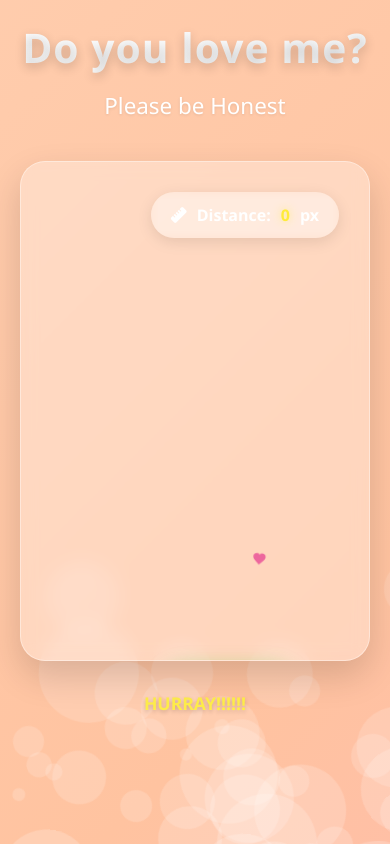
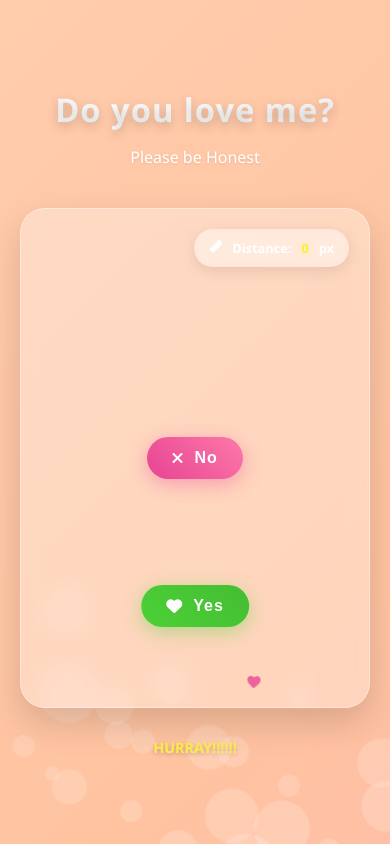
Before and after one commit to tanjim-t1g/myloveforyou, a plain HTML site: page index.html in a window 390 px wide. Drawn offline with Linux system fonts and the light colour scheme.

Commit message:
Update index.html

```diff
--- a/index.html
+++ b/index.html
@@ -2,6 +2,7 @@
 <html lang="en">
 <head>
   <meta charset="UTF-8">
+  <meta name="viewport" content="width=device-width, initial-scale=1.0">
   <title>Pink Love Confession</title>
   <link rel="stylesheet" href="https://cdnjs.cloudflare.com/ajax/libs/font-awesome/6.4.0/css/all.min.css">
   <style>
@@ -14,8 +15,11 @@
     body {
       font-family: 'Segoe UI', Tahoma, Geneva, Verdana, sans-serif;
       min-height: 100vh;
-      overflow: hidden;
+      overflow-x: hidden;
       position: relative;
+      display: flex;
+      justify-content: center;
+      align-items: center;
     }
 
     /* Moving background */
@@ -70,10 +74,11 @@
 
     #wrapper {
       text-align: center;
+      width: 100%;
       max-width: 1000px;
-      width: 100%;
       position: relative;
       padding: 20px;
+      margin: 0 auto;
     }
 
     .header {
@@ -82,7 +87,7 @@
     }
 
     h1 {
-      font-size: 3.5rem;
+      font-size: clamp(2rem, 5vw, 3.5rem);
       color: #fff;
       text-shadow: 0 4px 10px rgba(0, 0, 0, 0.2);
       background: linear-gradient(to right, #ffffff, #f8f9fa);
@@ -90,7 +95,6 @@
       -webkit-text-fill-color: transparent;
       font-weight: 700;
       letter-spacing: 1px;
-      position: relative;
       margin-bottom: 15px;
       animation: pulse 2s infinite;
     }
@@ -103,7 +107,7 @@
 
     .subtitle {
       color: #fff;
-      font-size: 1.4rem;
+      font-size: clamp(1rem, 2vw, 1.4rem);
       font-weight: 300;
       max-width: 600px;
       margin: 0 auto;
@@ -114,6 +118,7 @@
       position: relative;
       width: 100%;
       height: 600px;
+      max-height: 70vh;
       background: rgba(255, 255, 255, 0.3);
       backdrop-filter: blur(8px);
       border-radius: 25px;
@@ -124,6 +129,7 @@
       justify-content: center;
       align-items: center;
       border: 1px solid rgba(255, 255, 255, 0.4);
+      margin: 0 auto;
     }
 
     /* Floating hearts */
@@ -165,8 +171,8 @@
     }
 
     button {
-      padding: 18px 45px;
-      font-size: 1.4rem;
+      padding: 15px 30px;
+      font-size: clamp(1rem, 2vw, 1.4rem);
       border: none;
       border-radius: 50px;
       cursor: pointer;
@@ -184,22 +190,12 @@
     }
 
     #yesBtn {
-      left: 40%;
-      top: 500px;
+      left: 50%;
+      transform: translateX(-50%);
+      bottom: 100px;
       background: linear-gradient(45deg, #4cd137, #44bd32);
       color: white;
       box-shadow: 0 5px 20px rgba(76, 209, 55, 0.4);
-    }
-
-    #yesBtn:hover {
-      background: linear-gradient(45deg, #44bd32, #3caa2c);
-      transform: translateY(-4px) scale(1.05);
-      box-shadow: 0 12px 30px rgba(76, 209, 55, 0.6);
-    }
-
-    #yesBtn:active {
-      transform: translateY(2px);
-      box-shadow: 0 3px 15px rgba(76, 209, 55, 0.4);
     }
 
     #noBtn {
@@ -208,17 +204,22 @@
       box-shadow: 0 5px 20px rgba(232, 67, 147, 0.4);
     }
 
-    #noBtn:hover {
-      background: linear-gradient(45deg, #d63031, #e84393);
+    #yesBtn:hover, #noBtn:hover {
+      transform: translateY(-4px) scale(1.05);
+      box-shadow: 0 12px 30px rgba(0, 0, 0, 0.3);
+    }
+
+    #yesBtn:active, #noBtn:active {
+      transform: translateY(2px);
     }
 
     .distance-indicator {
       position: absolute;
-      top: 30px;
-      right: 30px;
+      top: 20px;
+      right: 20px;
       background: rgba(255, 255, 255, 0.25);
       backdrop-filter: blur(5px);
-      padding: 12px 20px;
+      padding: 10px 15px;
       border-radius: 50px;
       color: white;
       font-weight: 600;
@@ -227,6 +228,7 @@
       display: flex;
       align-items: center;
       gap: 10px;
+      font-size: clamp(0.8rem, 2vw, 1rem);
     }
 
     .distance-indicator span {
@@ -254,7 +256,7 @@
     .footer {
       margin-top: 30px;
       color: rgba(255, 255, 255, 0.8);
-      font-size: 1.1rem;
+      font-size: clamp(0.9rem, 2vw, 1.1rem);
       text-align: center;
       font-weight: bold;
       text-shadow: 0 2px 4px rgba(0, 0, 0, 0.2);
@@ -268,17 +270,16 @@
     }
 
     @media (max-width: 768px) {
-      h1 {
-        font-size: 2.5rem;
-      }
-
       #container {
         height: 500px;
       }
 
       button {
-        padding: 15px 35px;
-        font-size: 1.2rem;
+        padding: 12px 25px;
+      }
+
+      #yesBtn {
+        bottom: 80px;
       }
     }
   </style>
@@ -322,10 +323,10 @@
     const bubblesContainer = document.getElementById("bubbles");
 
     // Initialize button position
-    let noBtnX = 500;
-    let noBtnY = 250;
-    noBtn.style.left = noBtnX + "px";
-    noBtn.style.top = noBtnY + "px";
+    let noBtnX = container.clientWidth / 2 - noBtn.offsetWidth / 2;
+    let noBtnY = container.clientHeight / 2 - noBtn.offsetHeight / 2;
+    noBtn.style.left = `${noBtnX}px`;
+    noBtn.style.top = `${noBtnY}px`;
 
     // Rickroll on Yes
     yesBtn.addEventListener("click", () => {
@@ -337,12 +338,12 @@
 
     // Create floating bubbles for background
     function createBubbles() {
-      for (let i = 0; i < 50; i++) {
+      for (let i = 0; i < 30; i++) {
         const bubble = document.createElement("div");
         bubble.classList.add("bubble");
 
-        // Random size between 10px and 100px
-        const size = Math.random() * 90 + 10;
+        // Random size between 10px and 60px
+        const size = Math.random() * 50 + 10;
         bubble.style.width = `${size}px`;
         bubble.style.height = `${size}px`;
 
@@ -394,8 +395,8 @@
     // Create background floating hearts
     function createBackgroundHearts() {
       setInterval(() => {
-        createHearts(3);
-      }, 1500);
+        createHearts(2);
+      }, 2000);
     }
 
     // Initialize animations
@@ -427,7 +428,7 @@
         proximityCircle.classList.remove('active');
       }
 
-      // Exact movement logic from your code
+      // Button movement logic
       if (distance < 150) {
         // Direction away from cursor
         let dx = btnCenterX - mouseX;
@@ -437,7 +438,7 @@
         dx = dx / length;
         dy = dy / length;
 
-        // Move distance - exactly 120px as in your original code
+        // Move distance
         let moveAmount = 120;
         noBtnX += dx * moveAmount + (Math.random() - 0.5) * 50;
         noBtnY += dy * moveAmount + (Math.random() - 0.5) * 50;
@@ -459,6 +460,14 @@
         }
       }
     });
+
+    // Center the "No" button on window resize
+    window.addEventListener('resize', () => {
+      noBtnX = container.clientWidth / 2 - noBtn.offsetWidth / 2;
+      noBtnY = container.clientHeight / 2 - noBtn.offsetHeight / 2;
+      noBtn.style.left = `${noBtnX}px`;
+      noBtn.style.top = `${noBtnY}px`;
+    });
   </script>
 </body>
 </html>
```
